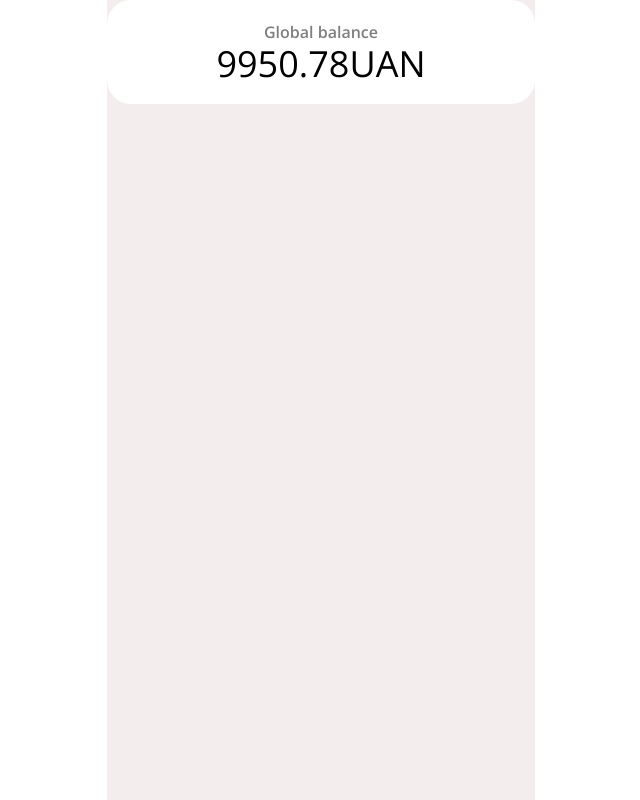
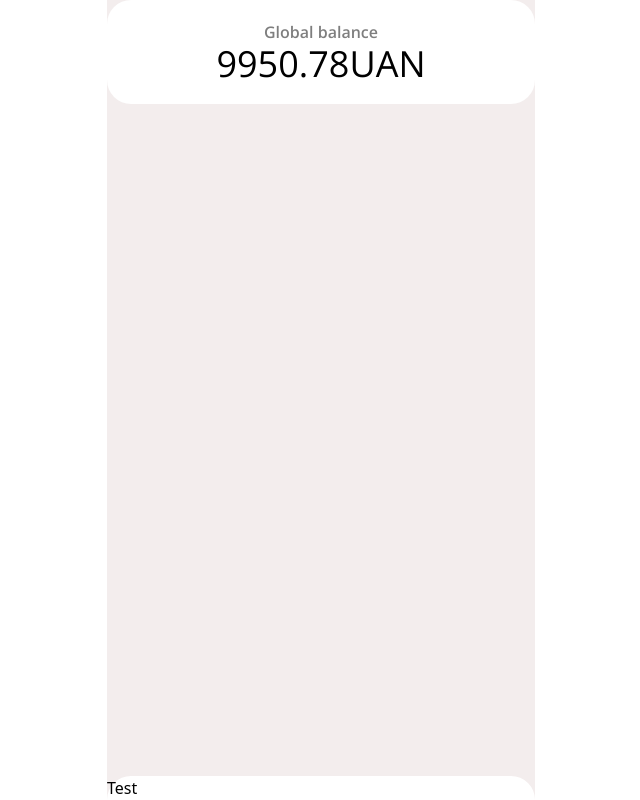
Before and after one commit to LooLoo1/AllByWallet, a React app: page / in a window 1280 px wide. Shown: the whole page, without its empty margins (319-959 px from the left). Built offline with nearby package versions, Linux system fonts and the light colour scheme.

Commit message:
[Nav] Add nav bar

```diff
--- a/src/App.tsx
+++ b/src/App.tsx
@@ -1,10 +1,12 @@
 import * as React from 'react';
 import Header from './components/Header'
+import Nav from './components/Nav'
 
 export const App = () => {
 	return (
-		<div className='bg-gray w-[428px] mx-auto min-h-screen scroll-smooth'>
+		<div className='bg-gray w-[428px] mx-auto min-h-screen scroll-smooth relative'>
 			<Header/>
+			<Nav/>
 		</div>
 	)
 }
--- /dev/null
+++ b/src/components/Nav.tsx
@@ -0,0 +1,10 @@
+import * as React from 'react'
+
+export default function Currency() {
+
+  return (
+	 <nav className='fixed w-[inherit] bottom-0 bg-white rounded-t-3xl'>
+		Test
+	 </nav>
+  )
+}
```
Also changed, not shown: Tips/Icons.md (+25 -0 lines).
